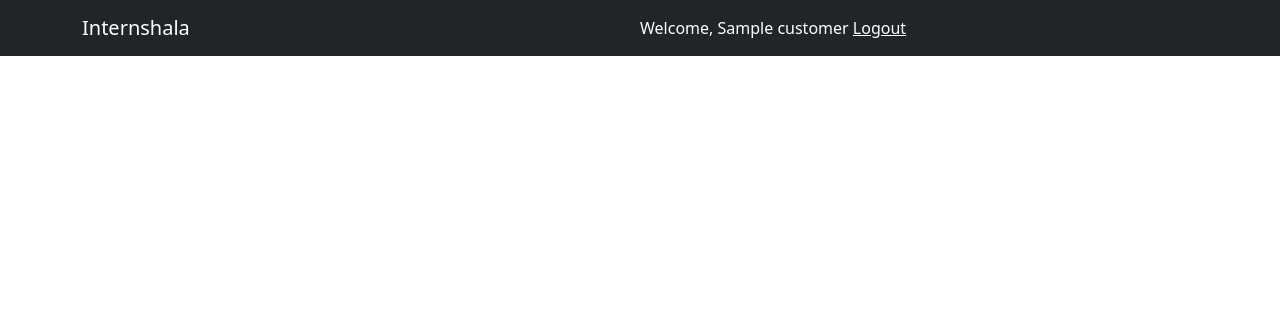
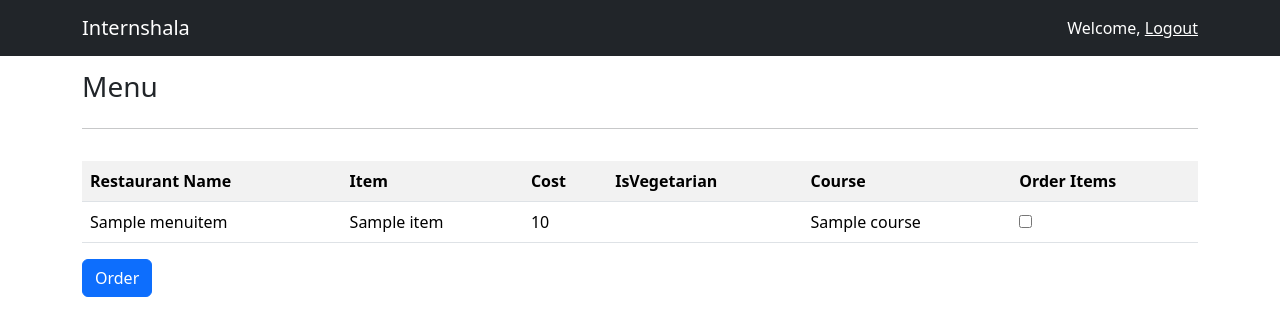
Before and after one commit to rahulranjan112/Internshala, a CodeIgniter app: the page made by application/views/customers/dashboard.php in a window 1280 px wide. Shown: the top 336 px of the page. Run offline with CodeIgniter, Linux system fonts and the light colour scheme; tables that the repository leaves empty or names only in its code hold one stand-in row (values such as "Sample post"); the template is opened without the code that fills it: most values are stand-ins (such as "Sample title", 1, 10 or a date in 2020); data that the repository does not hold is empty; some libraries are stand-ins or nearby versions.

Commit message:
2nd commit

```diff
--- a/application/config/config.php
+++ b/application/config/config.php
@@ -223,7 +223,7 @@
 | your log files will fill up very fast.
 |
 */
-$config['log_threshold'] = 0;
+$config['log_threshold'] = 1;
 
 /*
 |--------------------------------------------------------------------------
@@ -234,7 +234,7 @@
 | application/logs/ directory. Use a full server path with trailing slash.
 |
 */
-$config['log_path'] = '';
+$config['log_path'] = 'application/logs/error.log';
 
 /*
 |--------------------------------------------------------------------------
--- a/application/config/routes.php
+++ b/application/config/routes.php
@@ -49,6 +49,6 @@
 | Examples:	my-controller/index	-> my_controller/index
 |		my-controller/my-method	-> my_controller/my_method
 */
-$route['default_controller'] = 'user';
+$route['default_controller'] = 'user/login';
 $route['404_override'] = '';
 $route['translate_uri_dashes'] = FALSE;
--- a/application/controllers/Customer.php
+++ b/application/controllers/Customer.php
@@ -11,6 +11,7 @@
         }
 		$this->load->model('User_model');
         $this->load->model('Customer_model');
+        $this->load->model('MenuItem_model');
 		$this->load->library('form_validation');
 	}
 
@@ -23,10 +24,13 @@
 
         $user = $this->session->userdata('user');
         $customer = $this->Customer_model->get_data_by_id($user['ID']);
+        $menuitems = $this->MenuItem_model->get_menuitems_customer();
+
         //$data['user'] = $user;
         $data = array(
             'user' => $user,
             'customer' => $customer,
+            'menuitems' => $menuitems,
         );
         $this->load->view('customers/dashboard', $data);
     }
--- a/application/views/customers/dashboard.php
+++ b/application/views/customers/dashboard.php
@@ -7,6 +7,7 @@
         <meta http-equiv="X-UA-Compatible" content="ie=edge">
         <link rel="stylesheet" type="text/css" href="<?php echo base_url().'Include/css/bootstrap.css';?>">
         <link rel="stylesheet" type="text/css" href="<?php echo base_url().'Include/css/style.css';?>">
+        <script src="https://ajax.googleapis.com/ajax/libs/jquery/3.1.0/jquery.min.js"></script>
         <title>Customer Dashboard</title>
     </head>
     <body>
@@ -17,9 +18,125 @@
                     <button class="navbar-toggler" type="button" data-bs-toggle="collapse" data-bs-target="#navbarCollapse" aria-controls="navbarCollapse" aria-expanded="false" aria-label="Toggle navigation">
                         <span class="navbar-toggler-icon"></span>
                     </button>
-                    <div class="col-md-6 text-right text-white">Welcome, <?php echo $customer['Name'];//$this->session->userdata('user')['Email'];?> <a href="<?php echo base_url().'index.php/customer/logout';?>" class="nav-item text-white">Logout</a></div>
+                    <div class="col-md-0 text-right text-white">Welcome, <?php echo $user['Name'];//isset($customer['Name']) ? $customer['Name'] : $user['Email'];//$this->session->userdata('user')['Email'];?> <a href="<?php echo base_url().'index.php/customer/logout';?>" class="nav-item text-white">Logout</a></div>
                 </div>
             </nav>
         </header>
+        <div class="container" style="padding-top: 70px">
+
+        <div class="row">
+                <div class="col-md-15">
+                    <div class="row">
+                        <div class="col-10"><h3>Menu</h3></div>
+
+                    </div>
+                    <hr>
+                </div>
+            </div>
+            <div class="row">
+                <div class="col-md-15">
+                    <p><?php echo $this->session->flashdata('success');?></p>
+                <form method="post" name="addorder" action="<?php echo base_url().'index.php/order/create';?>">
+                    <table class="table table-striped"  id="Table1">
+                        <tr>
+                            <th>Restaurant Name</th>
+                            <th>Item</th>
+                            <th>Cost</th>
+                            <th>IsVegetarian</th>
+                            <th>Course</th>
+                            <th>Order Items</th>
+                        </tr>
+
+                        <?php if(!empty($menuitems)) { foreach($menuitems as $menuitem) {?>
+
+                        <tr>
+                        <input type='hidden' name='Item_ID[]' value="<?php echo $menuitem['ID']?>">
+                        <input type='hidden' name='Restaurant_ID[]' value="<?php echo $menuitem['Restaurant_ID']?>">
+                            <td><?php echo $menuitem['Name']?><input type="hidden" name='Name[]' value="<?php echo $menuitem['Name']?>"></td>
+                            <td><?php echo $menuitem['Item']?><input type="hidden" name='Item[]' value="<?php echo $menuitem['Item']?>"></td>
+                            <td><?php echo $menuitem['Cost']?><input type="hidden" name='Cost[]' value="<?php echo $menuitem['Cost']?>"></td>
+                            <td><?php echo $menuitem['IsVegetarian']?><input type="hidden" name='IsVegetarian[]' value="<?php echo $menuitem['IsVegetarian']?>"></td>
+                            <td><?php echo $menuitem['Course']?><input type="hidden" name='Course[]' value="<?php echo $menuitem['Course']?>"></td>
+                            <td>
+                                <!-- <button type="button" name="add_cart" class="btn btn-success add_cart">Add to Cart</button> -->
+                                <!-- <button class="btn btn-primary">Add</button> -->
+                                <input type="checkbox" id="Add" name="Add[]"/>
+                                <input type="hidden" id="AddVal" name="AddVal[]" value="0"/>
+                            </td>
+
+                        </tr>
+
+                        <?php } } else {?>
+                            <tr>
+                            <td colspan="5">Records not found</td>
+                        </tr>
+                        <?php } ?>
+
+                    </table>
+
+                        <button class="btn btn-primary">Order</button>
+                    </form>
+                </div>
+            </div>
+        </div>
     </body>
 </html>
+
+
+<script>
+    $('input[type="checkbox"]').on('change', function(e){
+        if($(this).prop('checked'))
+        {
+            $(this).next().val(1);
+            // var message = "";
+
+            // //Loop through all checked CheckBoxes in GridView.
+            // $("#Table1 input[type=checkbox]:checked").each(function () {
+            //     var row = $(this).closest("tr")[0];
+            //     if(message == "") {
+            //         message = row.cells[0].innerText;
+            //     }
+            //     else{
+            //         if (message != row.cells[0].innerText){
+            //             $(this).next().val(0);
+            //         }
+            //     }
+            // });
+
+            // alert(message);
+        } else {
+            $(this).next().val(0);
+        }
+});
+</script>
+<!-- <script>
+    //$(document).ready(function(){
+        $('.add_cart').click(function(){
+            //var date = $(this).data("productid");
+            var customer_id = $(this).data("productname");
+            var restaurant_id = $(this).data("price");
+            var quantity = 1;//$('#' + product_id).val();
+            if(quantity != '' && quantity > 0)
+            {
+            $.ajax({
+                url:"<?php echo base_url(); ?>index.php/Order/create",
+                method:"POST",
+                data:{customer_id:customer_id, restaurant_id:restaurant_id, quantity:quantity},
+                success:function(data)
+                {
+                    alert("Product Added into Cart");
+                    $('#cart_details').html(data);
+                    //$('#' + product_id).val('');
+                }
+            });
+            }
+            else
+            {
+                error: (error) => {
+                     console.log(JSON.stringify(error));
+   }
+                alert("Please Enter quantity");
+            }
+        });
+    //});
+</script> -->
```
Also changed, not shown: application/controllers/Restaurant.php (+43 -0 lines), application/controllers/User.php (+6 -2 lines), application/models/Customer_model.php (+7 -3 lines), application/models/MenuItem_model.php (+13 -3 lines), application/views/restaurants/dashboard.php (+5 -2 lines).
